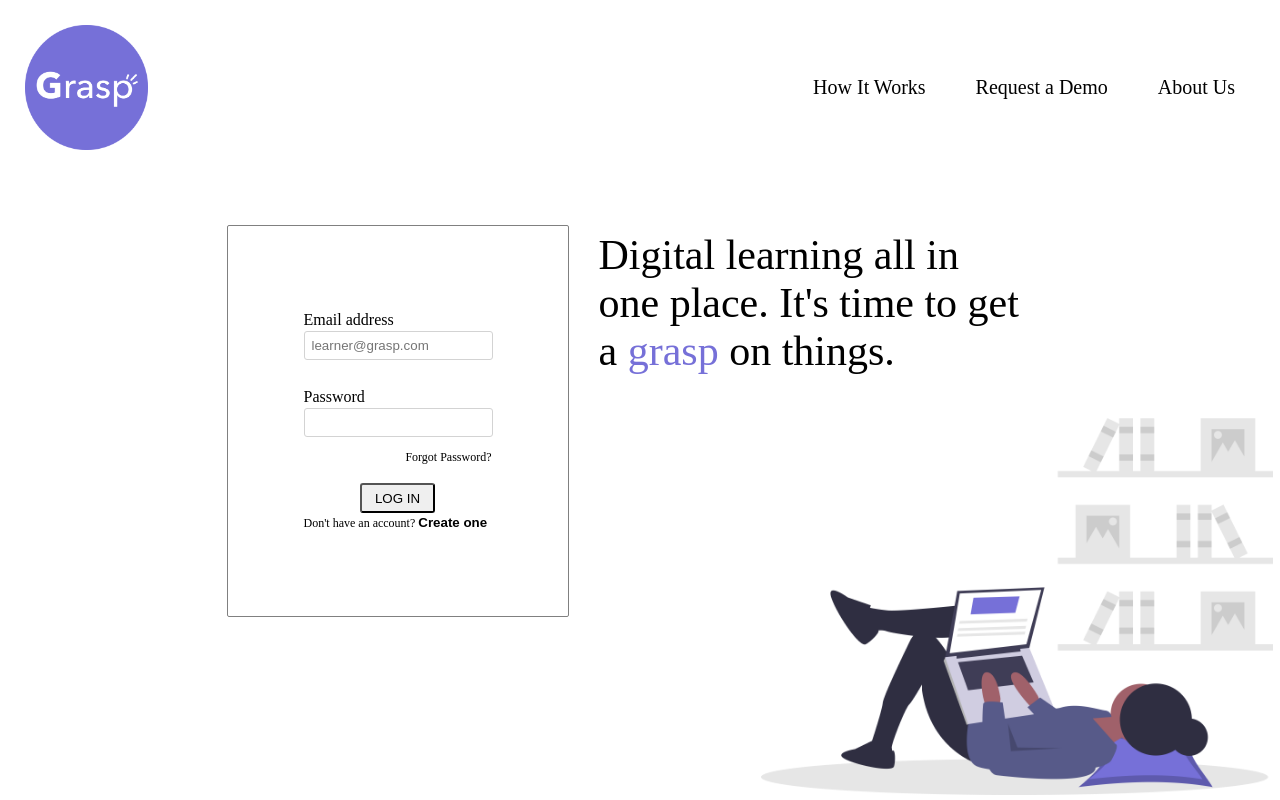
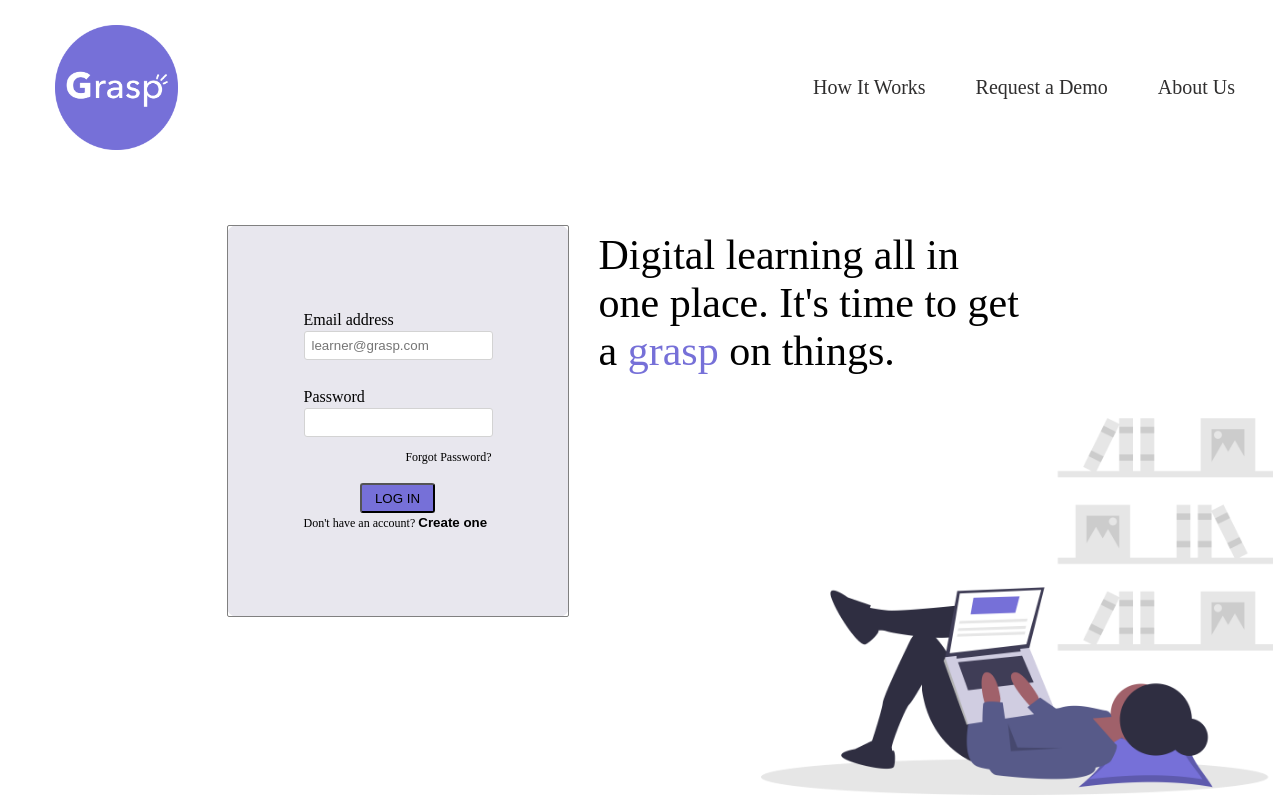
Before and after one commit to arghmatey/learning-portal, a React (Create React App) app: page /login in a window 1280 px wide. Built offline with nearby package versions, Linux system fonts and the light colour scheme; a web font is replaced by a local one.

Commit message:
Add CSS to Homepage &Login page

```diff
--- /dev/null
+++ b/src/components/LoginForm/LoginForm.css
@@ -0,0 +1,13 @@
+.login-wrapper {
+    /* font-family: Avenir; */
+    background-color: #E8E7EE;
+    border: 10px;
+    border-radius: 10px;
+    font-family: 'Nunito';
+    font-style:normal;
+
+}@import url('https://fonts.googleapis.com/css2?family=Nunito:wght@200&display=swap');
+
+.lb {
+    background-color: #7670D8;
+}
--- a/src/components/LoginForm/LoginForm.jsx
+++ b/src/components/LoginForm/LoginForm.jsx
@@ -1,5 +1,6 @@
 import React, { Component } from 'react';
 import userService from '../../utils/userService';
+import './LoginForm.css';
 
 class LoginForm extends Component {
 
--- a/src/components/NavBar/NavBar.css
+++ b/src/components/NavBar/NavBar.css
@@ -3,8 +3,12 @@
     flex-direction: column;
     justify-items: start;
     align-items: left;
+}
+.nav-links{
     padding-top: 50px;
+
 }
+
 
 .nav-links a, .logout-link a {
     text-decoration: none;
@@ -12,8 +16,10 @@
 }
 
 .temp-wrapper {
+    font-weight: lighter;
     display: flex;
     line-height: 50px;
+    color: white;
 }
 
 .temp-wrapper img, .logout-link img {
@@ -46,3 +52,8 @@
   .temp-wrapper :hover .overlay {
     width: 100%;
   }
+
+  .logoutlink {
+    padding-top: 0px;
+    margin-top:230%;
+  }
--- a/src/components/NavBar/NavBar.jsx
+++ b/src/components/NavBar/NavBar.jsx
@@ -11,8 +11,12 @@ const NavBar = (props) => {
                 <Link to=''><div className="temp-wrapper"><img alt="X" src="./icons/chart-line.png" />Progress</div></Link>
                 <Link to=''><div className="temp-wrapper"><img alt="X" src="./icons/forum.png" />Chat</div></Link>
             </div>
+            <br></br><br></br><br></br><br></br><br></br>
+            <div className="logoutlink">
+            <hr/>
             <div className="logout-link">
                 <Link to='' onClick={props.handleLogout}><div className="temp-wrapper"><img alt="X" src="./icons/logout.png" />Logout</div></Link>
+            </div>
             </div>
         </>
         :
--- a/src/pages/App/App.css
+++ b/src/pages/App/App.css
@@ -19,7 +19,9 @@ html, body, #root, .all-wrapper {
 }
 
 .app-logo {
+  position: relative;
   height: 125px;
+  left: 30px;
 }
 
 .login-header {
@@ -35,7 +37,7 @@ html, body, #root, .all-wrapper {
 
 .login-nav-links a {
   text-decoration: none;
-  color: black;
+  color: #2F2E2E;
   font-size: 20px;
   padding-left: 30px;
   padding-right: 20px;
@@ -44,7 +46,7 @@ html, body, #root, .all-wrapper {
 .App-header {
   width: 175px;
   height: 100%;
-  background: white;
+  background:#3c3f89;
   color: black;
   padding: 10px 0px;
   position: fixed;
@@ -52,6 +54,7 @@ html, body, #root, .all-wrapper {
   left: 0;
   text-align: center;
   outline: 1px solid black;
+
 }
 
 .App-aside {
--- /dev/null
+++ b/src/pages/Dashboard/Dashboard.css
@@ -0,0 +1,6 @@
+.app-logo {
+    display: block;
+    margin-right: auto;
+
+
+}
--- a/src/pages/Dashboard/Dashboard.jsx
+++ b/src/pages/Dashboard/Dashboard.jsx
@@ -3,6 +3,7 @@ import { Route } from 'react-router-dom'
 import NavBar from '../../components/NavBar/NavBar';
 import Sidebar from '../../components/Sidebar/Sidebar';
 import AppPage from '../AppPage/AppPage';
+import './Dashboard.css';
 
 class Dashboard extends Component {
 
@@ -11,7 +12,7 @@ class Dashboard extends Component {
             <div className="App">
                 <div className="header-wrapper">
                     <header className="App-header">
-                        Learning Portal
+                    <img className="app-logo" alt="logo" src="./icons/Logo.png" />
                             <NavBar
                             user={this.props.user}
                             handleLogout={this.props.handleLogout}
```
